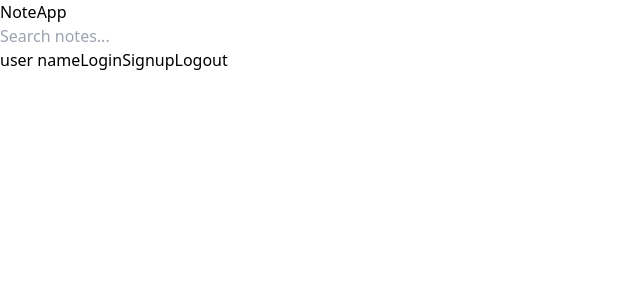
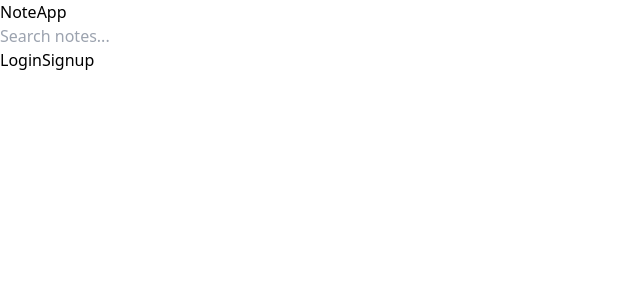
Before and after one commit to sanjoydasjoy/SyncScribe, a React (Vite) app in the folder frontend/: page / in a window 1280 px wide. Shown: the top 300 px of the page, without its empty margins (0-640 px from the left). Built offline with nearby package versions, Linux system fonts and the light colour scheme.

Commit message:
Update Navbar.jsx

```diff
--- a/frontend/src/components/Navbar.jsx
+++ b/frontend/src/components/Navbar.jsx
@@ -1,7 +1,9 @@
 import React from "react";
 import { Link } from "react-router-dom";
+import { useAuth } from "../context/ContextProvider";
 
 const Navbar = () => {
+    const { user } = useAuth()
     return (
         <nav className="bg-gray-800 p-4 text-white flex justify-between items-center">
             <div className="text-x1 font-bold">
@@ -13,17 +15,31 @@ const Navbar = () => {
                 className="bg-gray-600 px-4 py-2 rounded"
             />
             <div>
-                <span className="mr-4">user name</span>
+
+                {!user ? (
+                    <>
                         <Link to="/login" className="bg-blue-500 px-4 py-2 rounded mr-4">
                             Login
                         </Link>
                         <Link to="/signup" className="bg-green-500 px-4 py-2 rounded mr-4">
                             Signup
                         </Link>
+                    </>
 
+                )
+                :
+                (
+                    <>
+                            <span className="mr-4">{user.name}</span>
                             <button className="bg-red-500 px-4 py-2 rounded">
                                 Logout
                             </button>
+                    </>
+                )
+
+
+                }
+
             </div>
         </nav>
     )
```
Lines whose indentation alone changed are shown as unchanged.
